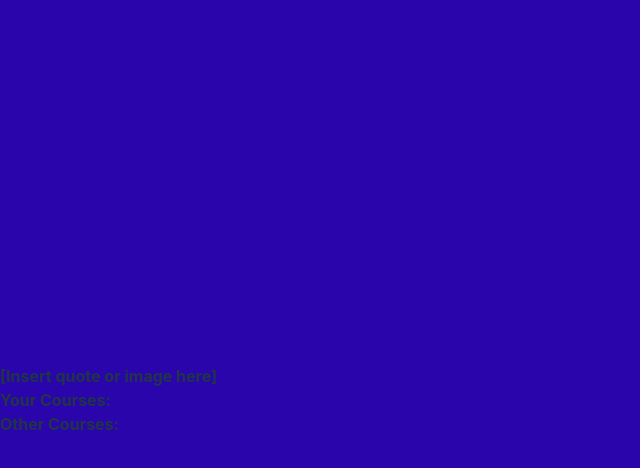
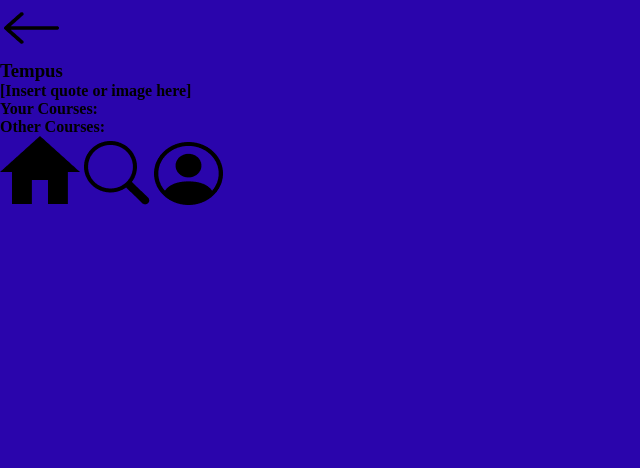
Before and after one commit to SameerDalal/vite-react-template, a React (Vite) app in the folder vite-project/: page / in a window 1280 px wide. Shown: the top 468 px of the page, without its empty margins (0-640 px from the left). Built offline with nearby package versions, Linux system fonts and the light colour scheme.

Commit message:
made app work and added react-router-dom

```diff
--- /dev/null
+++ b/package.json
@@ -0,0 +1,5 @@
+{
+  "dependencies": {
+    "react-router-dom": "^6.3.0"
+  }
+}
--- a/vite-project/src/App.jsx
+++ b/vite-project/src/App.jsx
@@ -11,7 +11,9 @@ import TempusHome from './components/tempusHome/TempusHome';
 const App = () => {
   return (
     <div className="App">
+      <Navbar />
       <TempusHome />
+      <Footer />
     </div>
   );
 };
--- a/vite-project/src/components/tempusHome/TempusHome.js
+++ /dev/null
@@ -1,18 +0,0 @@
-import React from 'react';
-import YourCourses from './yourCourses/YourCourses';
-import OtherCourses from './otherCourses/OtherCourses';
-import QuoteBadges from './quoteBadges/QuoteBadges';
-
-
-  function TempusHome(){
-    return (
-      <div>
-        <QuoteBadges />
-        <YourCourses />
-        <OtherCourses />
-      </div>
-
-    );
-  }
-
-  export default TempusHome;
--- /dev/null
+++ b/vite-project/src/components/tempusHome/TempusHome.jsx
@@ -0,0 +1,16 @@
+import React from 'react';
+import YourCourses from './yourCourses/YourCourses';
+import OtherCourses from './otherCourses/OtherCourses';
+import QuoteBadges from './quoteBadges/QuoteBadges';
+
+  const TempusHome = () => {
+    return (
+      <div>
+        <QuoteBadges />
+        <YourCourses />
+        <OtherCourses />
+      </div>
+    )
+  }
+
+  export default TempusHome
--- a/vite-project/src/components/tempusProfile/TempusProfile.js
+++ /dev/null
@@ -1,17 +0,0 @@
-import ProfileImg from './profileImg/ProfileImg';
-import Badges from './badges/Badges';
-
-
-import React from 'react';
-
-function TempusProfile(){
-    return (
-      <div>
-        <ProfileImg/>
-        <Badges />
-      </div>
-
-    );
-  }
-
-  export default TempusProfile;
--- /dev/null
+++ b/vite-project/src/components/tempusProfile/TempusProfile.jsx
@@ -0,0 +1,16 @@
+import ProfileImg from './profileImg/ProfileImg';
+import Badges from './badges/Badges';
+
+
+import React from 'react';
+
+  const TempusProfile = () => {
+    return (
+      <div>
+        <ProfileImg/>
+        <Badges />
+      </div>
+    )
+  }
+
+  export default TempusProfile
--- a/vite-project/src/components/tempusSearch/TempusSearch.js
+++ /dev/null
@@ -1,17 +0,0 @@
-import SearchBar from './searchBar/SearchBar';
-//import SearchedContent from './searchedContent/SearchedContent';
-
-
-import React from 'react';
-
-function TempusSearch(){
-    return (
-      <div>
-        <SearchBar/>
-        {/*<SearchedContent />*/}
-      </div>
-
-    );
-  }
-
-  export default TempusSearch;
--- /dev/null
+++ b/vite-project/src/components/tempusSearch/TempusSearch.jsx
@@ -0,0 +1,17 @@
+import SearchBar from './searchBar/SearchBar';
+//import SearchedContent from './searchedContent/SearchedContent';
+
+
+import React from 'react';
+
+
+  const TempusSearch = () => {
+    return (
+      <div>
+        <SearchBar/>
+        {/*<SearchedContent />*/}
+      </div>
+    )
+  }
+
+  export default TempusSearch
--- a/vite-project/src/index.css
+++ b/vite-project/src/index.css
@@ -1,76 +1,7 @@
 @import url('https://fonts.googleapis.com/css2?family=Manrope:wght@200;300;400;500;600;700;800&display=swap');
 
 :root {
-  font-family: Inter, Avenir, Helvetica, Arial, sans-serif;
-  font-size: 16px;
-  line-height: 24px;
-  font-weight: 400;
-
-  color-scheme: light dark;
-  color: rgba(255, 255, 255, 0.87);
-  background-color: #242424;
-
-  font-synthesis: none;
-  text-rendering: optimizeLegibility;
-  -webkit-font-smoothing: antialiased;
-  -moz-osx-font-smoothing: grayscale;
-  -webkit-text-size-adjust: 100%;
-
   --font-family: 'Manrope', sans-serif;
 
   --color-bg: #2A05AC;
 }
-
-a {
-  font-weight: 500;
-  color: #646cff;
-  text-decoration: inherit;
-}
-a:hover {
-  color: #535bf2;
-}
-
-body {
-  margin: 0;
-  display: flex;
-  place-items: center;
-  min-width: 320px;
-  min-height: 100vh;
-}
-
-h1 {
-  font-size: 3.2em;
-  line-height: 1.1;
-}
-
-button {
-  border-radius: 8px;
-  border: 1px solid transparent;
-  padding: 0.6em 1.2em;
-  font-size: 1em;
-  font-weight: 500;
-  font-family: inherit;
-  background-color: #1a1a1a;
-  cursor: pointer;
-  transition: border-color 0.25s;
-}
-button:hover {
-  border-color: #646cff;
-}
-button:focus,
-button:focus-visible {
-  outline: 4px auto -webkit-focus-ring-color;
-}
-
-@media (prefers-color-scheme: light) {
-  :root {
-    color: #213547;
-    background-color: #ffffff;
-  }
-  a:hover {
-    color: #747bff;
-  }
-  button {
-    background-color: #f9f9f9;
-  }
-}
--- a/vite-project/src/main.jsx
+++ b/vite-project/src/main.jsx
@@ -1,7 +1,6 @@
 import React from 'react';
 import './index.css';
 import App from './App';
-import reportWebVitals from './reportWebVitals';
 import './index.css';
 import { StrictMode } from "react";
 import { createRoot } from "react-dom/client";
@@ -15,4 +14,3 @@ root.render(
       <App />
   </StrictMode>
 );
-reportWebVitals();
```
Also changed, not shown: vite-project/src/reportWebVitals.js (added, +13 -0 lines), vite-project/src/setupTests.js (added, +5 -0 lines), 2 other files (tests, documents, lock files or other folders).
